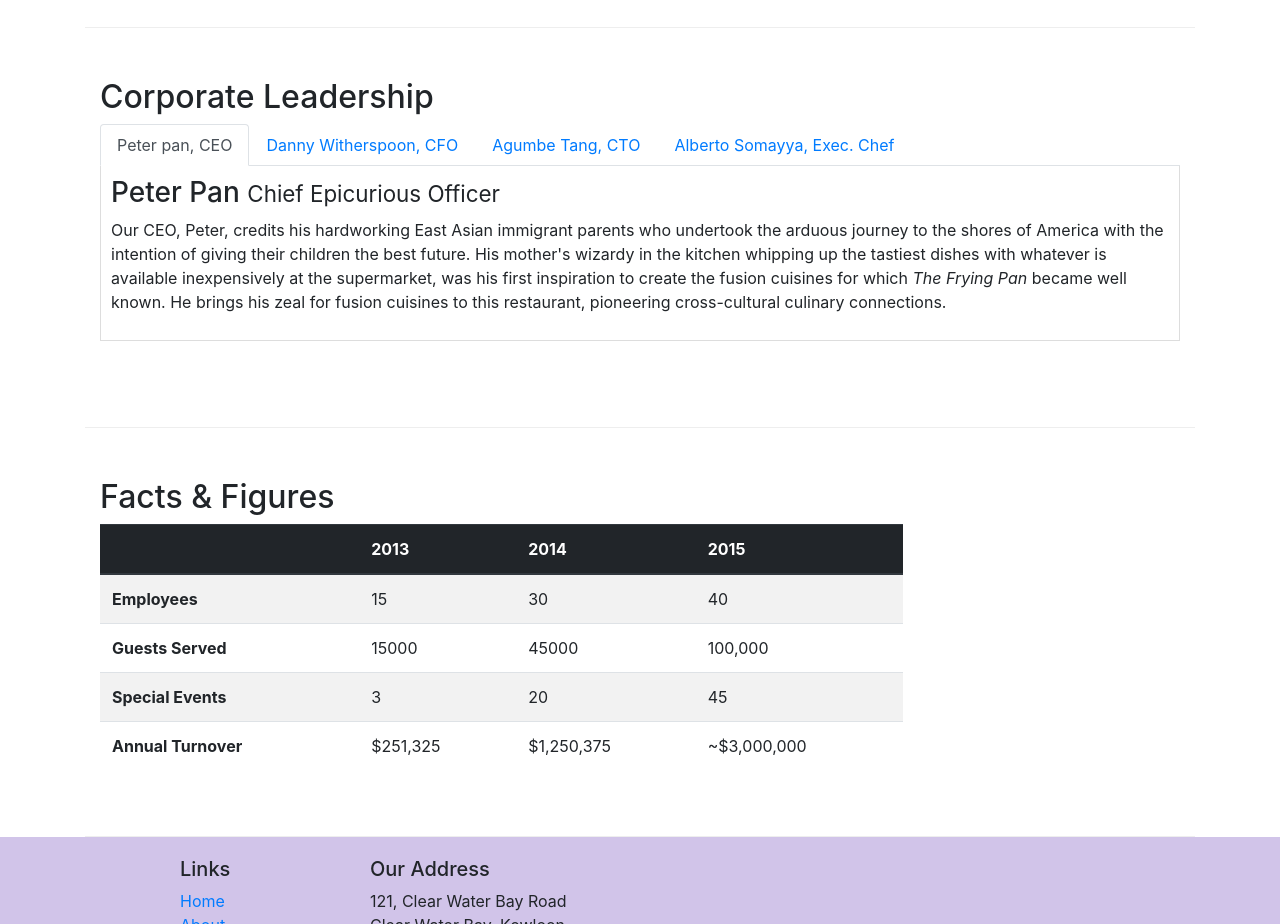
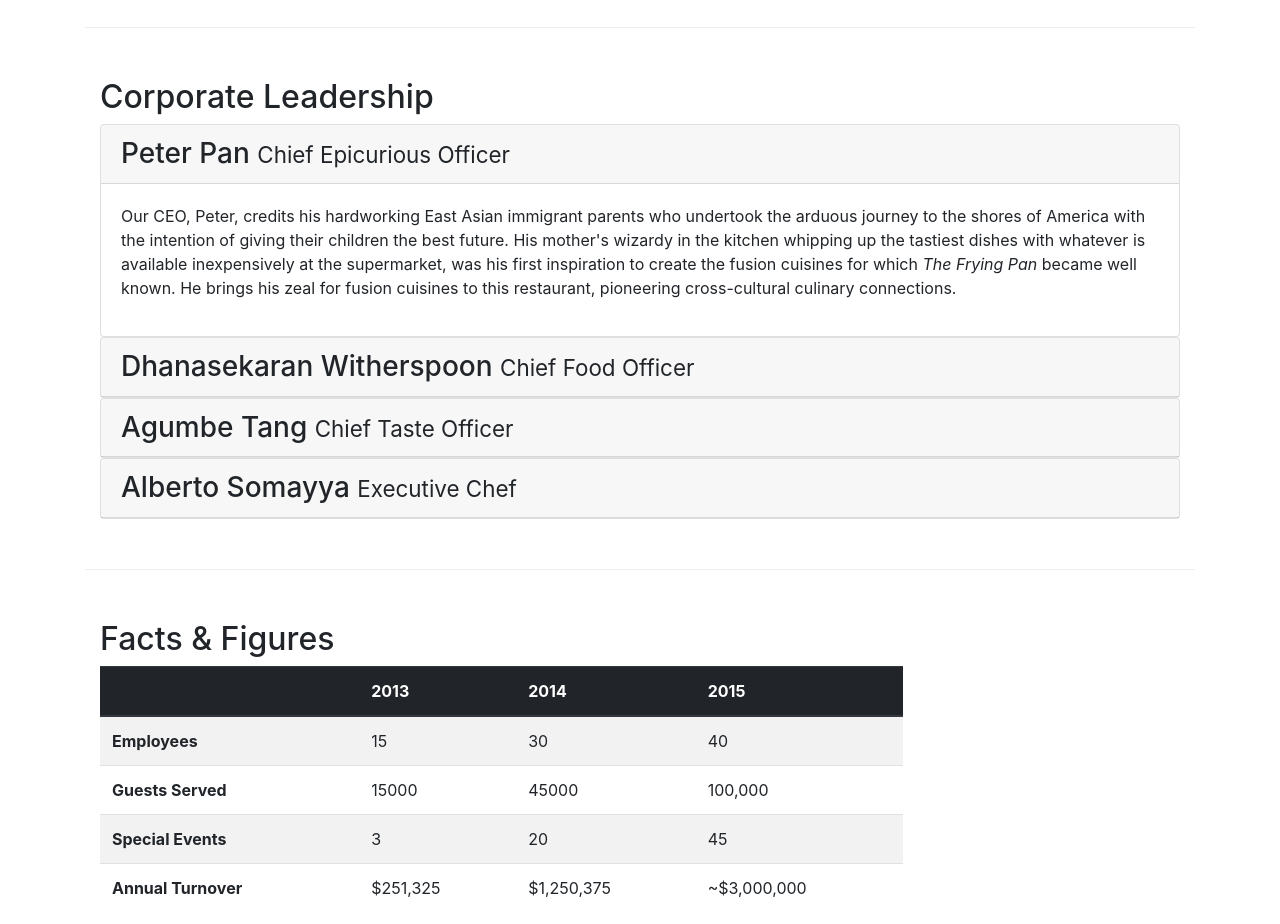
Before and after one commit to talesmilan/Site-de-Restaurante-Bootstrap, a website: page aboutus.html in a window 1280 px wide. Shown: the part 940-1864 px from the top of the page. Drawn offline with nearby package versions, Linux system fonts and the light colour scheme.

Commit message:
Acordeão

```diff
--- a/aboutus.html
+++ b/aboutus.html
@@ -99,45 +99,62 @@
             <div class="col-12">
                 <h2>Corporate Leadership</h2>
 
-                <ul class="nav nav-tabs">
-                    <li class="nav-item">
-                        <a class="nav-link active" href="#peter" role="tab" data-toggle="tab">Peter pan, CEO</a>
-                    </li>
-                    <li class="nav-item">
-                    <a class="nav-link" href="#danny" role="tab"
-                        data-toggle="tab">Danny Witherspoon, CFO</a>
-                    </li>
-                    <li class="nav-item">
-                    <a class="nav-link" href="#agumbe"role="tab"
-                        data-toggle="tab">Agumbe Tang, CTO</a>
-                    </li>
-                    <li class="nav-item">
-                    <a class="nav-link" href="#alberto" role="tab"
-                        data-toggle="tab">Alberto Somayya, Exec. Chef</a>
-                    </li>
-                </ul>
 
-                <div class="tab-content">
-
-                    <div role="tabpanel" class="tab-pane fade show active" id="peter">
-                        <h3>Peter Pan <small>Chief Epicurious Officer</small></h3>
+                <div id="accordion">
+                    <div class="card">
+                        <div class="card-header" role="tab" id="peterhead" >
+                            <h3 class="mb-0">
+                                <a data-toggle="collapse" data-target="#peter">Peter Pan <small>Chief Epicurious Officer</small></a></h3>
+                        </div>
+                        <div role="tabpanel" class="collapse show" id="peter" data-parent="#accordion">
+                            <div class="card-body">
                                 <p class="d-none d-sm-block">Our CEO, Peter, credits his hardworking East Asian immigrant parents who undertook the arduous journey to the shores of America with the intention of giving their children the best future. His mother's wizardy in the kitchen whipping up the tastiest dishes with whatever is available inexpensively at the supermarket, was his first inspiration to create the fusion cuisines for which <em>The Frying Pan</em> became well known. He brings his zeal for fusion cuisines to this restaurant, pioneering cross-cultural culinary connections.</p>
                             </div>
-
-                    <div role="tabpanel" class="tab-pane fade" id="danny">
-                        <h3>Dhanasekaran Witherspoon <small>Chief Food Officer</small></h3>
+                        </div>
+                    </div>
+                    <div class="card">
+                        <div class="card-header" role="tab" id="dannyhead">
+                        <h3 class="mb-0">
+                            <a class="collapsed" data-toggle="collapse" data-target="#danny">
+                            Dhanasekaran Witherspoon <small>Chief Food Officer</small>
+                            </a>
+                        </h3>
+                    </div>
+                    <div class="collapse" id="danny" data-parent="#accordion">
+                        <div class="card-body">
                             <p class="d-none d-sm-block">Our CFO, Danny, as he is affectionately referred to by his colleagues, comes from a long established family tradition in farming and produce. His experiences growing up on a farm in the Australian outback gave him great appreciation for varieties of food sources. As he puts it in his own words, <em>Everything that runs, wins, and everything that stays, pays!</em></p>
                         </div>
-
-                    <div role="tabpanel" class="tab-pane fade" id="agumbe">
-                        <h3>Agumbe Tang <small>Chief Taste Officer</small></h3>
+                    </div>
+                </div>
+                <div class="card">
+                        <div class="card-header" role="tab" id="agumbehead">
+                        <h3 class="mb-0">
+                            <a class="collapsed" data-toggle="collapse" data-target="#agumbe">
+                            Agumbe Tang <small>Chief Taste Officer</small>
+                            </a>
+                        </h3>
+                    </div>
+                    <div class="collapse" id="agumbe" data-parent="#accordion">
+                        <div class="card-body">
                             <p class="d-none d-sm-block">Blessed with the most discerning gustatory sense, Agumbe, our CTO, personally ensures that every dish that we serve meets his exacting tastes. Our chefs dread the tongue lashing that ensues if their dish does not meet his exacting standards. He lives by his motto, <em>You click only if you survive my lick.</em></p>
                         </div>
-
-                    <div role="tabpanel" class="tab-pane fade" id="alberto">
-                        <h3>Alberto Somayya <small>Executive Chef</small></h3>
+                    </div>
+                </div>
+                <div class="card">
+                        <div class="card-header" role="tab" id="albertohead">
+                        <h3 class="mb-0">
+                            <a class="collapsed" data-toggle="collapse" data-target="#alberto">
+                            Alberto Somayya <small>Executive Chef</small>
+                            </a>
+                        </h3>
+                    </div>
+                    <div class="collapse" id="alberto" data-parent="#accordion">
+                        <div class="card-body">
                             <p class="d-none d-sm-block">Award winning three-star Michelin chef with wide International experience having worked closely with whos-who in the culinary world, he specializes in creating mouthwatering Indo-Italian fusion experiences. He says, <em>Put together the cuisines from the two craziest cultures, and you get a winning hit! Amma Mia!</em></p>
                         </div>
+                    </div>
+                </div>
+
                 </div>
 
             </div>
```
Lines whose indentation alone changed are shown as unchanged.
